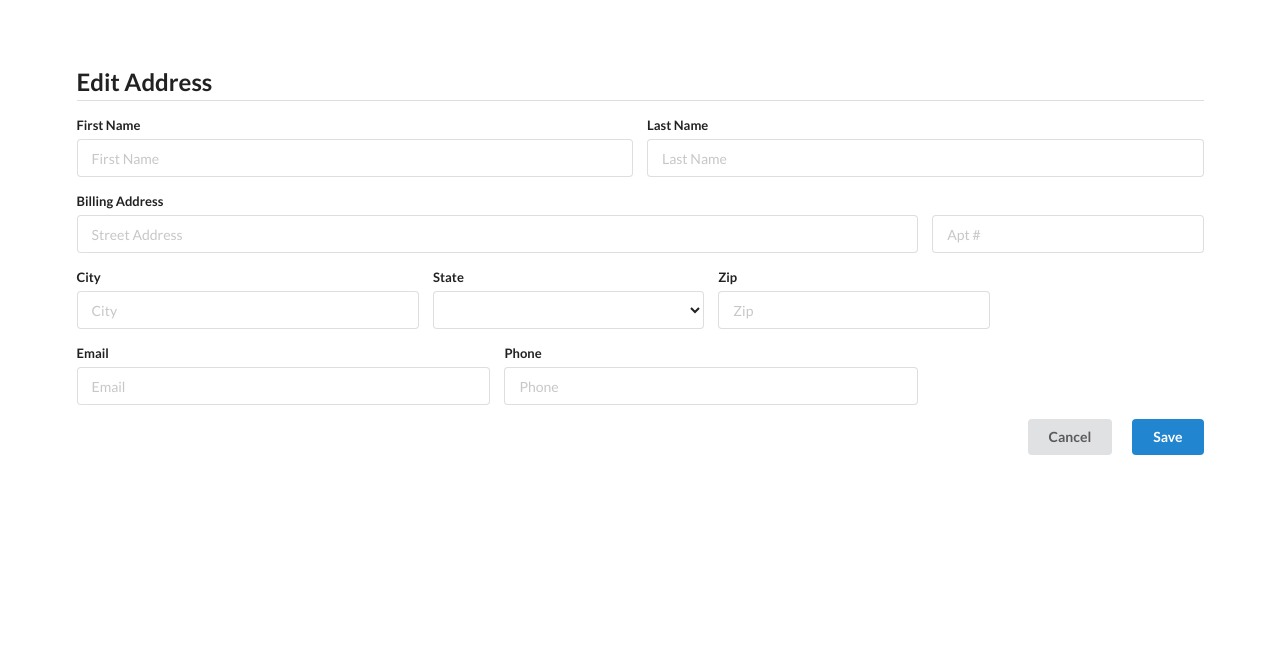
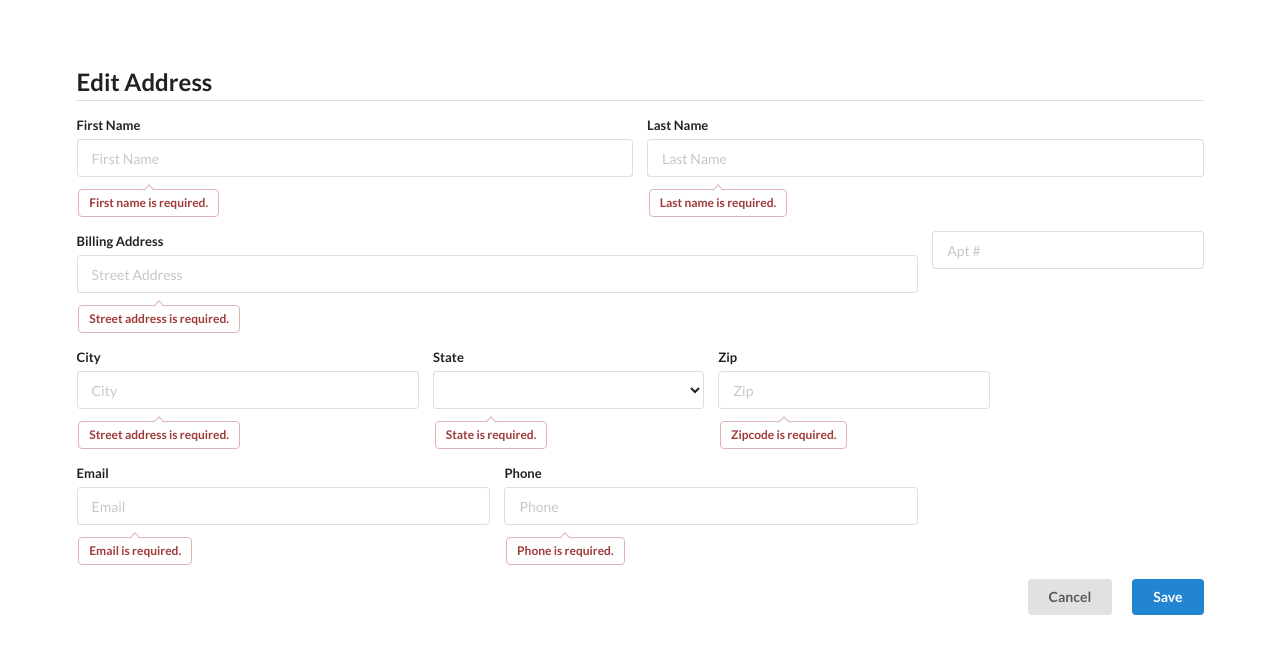
Before and after one commit to pmaher/VueAddressBook, a Vue app in the folder client/: page /edit/1 in a window 1280 px wide. Shown: the top 654 px of the page. Built offline with nearby package versions, Linux system fonts and the light colour scheme; no server answers.

Commit message:
First try at vue form validation

```diff
--- a/client/package.json
+++ b/client/package.json
@@ -12,6 +12,7 @@
     "core-js": "^3.4.3",
     "vue": "^2.6.10",
     "vue-router": "^3.1.4",
+    "vuelidate": "^0.7.5",
     "vuex": "^3.1.2"
   },
   "devDependencies": {
--- a/client/src/components/EditAddress.vue
+++ b/client/src/components/EditAddress.vue
@@ -3,20 +3,33 @@
         <div class="ui form">
             <h2 class="ui dividing header">Edit Address</h2>
             <div class="two fields">
-                <div class="field">
+                <div class="field" :class="$v.editingAddress.firstName.$error ? 'form-group--error error' : ''">
                     <label>First Name</label>
-                    <input type="text" name="shipping[first-name]" placeholder="First Name" v-model="editingAddress.firstName">
+                    <input type="text" name="shipping[first-name]" placeholder="First Name"
+                            v-model="editingAddress.firstName"
+                            @input="$v.editingAddress.firstName.$touch();">
+                    <div class="ui red pointing prompt label" v-if="!$v.editingAddress.firstName.required">First name is required.</div>
+                    <div class="ui red pointing prompt label" v-if="!$v.editingAddress.firstName.minLength">First name must have at least {{ $v.editingAddress.firstName.$params.minLength.min }} letters.</div>
                 </div>
-                <div class="field">
+                <div class="field" :class="$v.editingAddress.lastName.$error ? 'form-group--error error' : ''">
                     <label>Last Name</label>
-                    <input type="text" name="shipping[last-name]" placeholder="Last Name" v-model="editingAddress.lastName">
+                    <input type="text" name="shipping[last-name]" placeholder="Last Name"
+                        v-model="editingAddress.lastName"
+                        @input="$v.editingAddress.lastName.$touch();">
+                    <div class="ui red pointing prompt label" v-if="!$v.editingAddress.lastName.required">Last name is required.</div>
+                    <div class="ui red pointing prompt label" v-if="!$v.editingAddress.lastName.minLength">Last name must have at least {{ $v.editingAddress.lastName.$params.minLength.min }} letters.</div>
                 </div>
             </div>
             <div class="field">
-                <label>Billing Address</label>
+
                 <div class="fields">
-                    <div class="twelve wide field">
-                        <input type="text" name="shipping[address]" placeholder="Street Address" v-model="editingAddress.address">
+                    <div class="twelve wide field" :class="$v.editingAddress.address.$error ? 'form-group--error error' : ''">
+                        <label>Billing Address</label>
+                        <input type="text" name="shipping[address]" placeholder="Street Address"
+                            v-model="editingAddress.address"
+                            @input="$v.editingAddress.address.$touch();">
+                        <div class="ui red pointing prompt label" v-if="!$v.editingAddress.address.required">Street address is required.</div>
+                        <div class="ui red pointing prompt label" v-if="!$v.editingAddress.address.minLength">Street address must have at least {{ $v.editingAddress.address.$params.minLength.min }} letters.</div>
                     </div>
                     <div class="four wide field">
                         <input type="text" name="shipping[address-2]" placeholder="Apt #" v-model="editingAddress.address2">
@@ -24,13 +37,18 @@
                 </div>
             </div>
             <div class="three fields">
-                <div class="five wide field">
+                <div class="five wide field" :class="$v.editingAddress.city.$error ? 'form-group--error error' : ''">
                     <label>City</label>
-                    <input type="text" name="shipping[city]" placeholder="City" v-model="editingAddress.city">
+                    <input type="text" name="shipping[city]" placeholder="City"
+                    v-model="editingAddress.city"
+                    @input="$v.editingAddress.city.$touch();">
+                    <div class="ui red pointing prompt label" v-if="!$v.editingAddress.city.required">Street address is required.</div>
+                    <div class="ui red pointing prompt label" v-if="!$v.editingAddress.city.minLength">Street address must have at least {{ $v.editingAddress.city.$params.minLength.min }} letters.</div>
                 </div>
-                <div class="four wide field">
+                <div class="four wide field" :class="$v.editingAddress.state.$error ? 'form-group--error error' : ''">
                     <label>State</label>
-                    <select class="ui fluid dropdown" v-model="editingAddress.state">
+                    <select class="ui fluid dropdown" v-model="editingAddress.state"
+                        @change="$v.editingAddress.state.$touch();">
                         <option value="">State</option>
                         <option value="AL">Alabama</option>
                         <option value="AK">Alaska</option>
@@ -84,30 +102,44 @@
                         <option value="WI">Wisconsin</option>
                         <option value="WY">Wyoming</option>
                     </select>
+                    <div class="ui red pointing prompt label" v-if="!$v.editingAddress.state.required">State is required.</div>
                 </div>
-                <div class="four wide field">
+                <div class="four wide field" :class="$v.editingAddress.zipcode.$error ? 'form-group--error error' : ''">
                     <label>Zip</label>
-                    <input type="text" name="shipping[zipcode]" placeholder="Zip" v-model="editingAddress.zipcode">
+                    <input type="text" name="shipping[zipcode]" placeholder="Zip"
+                        v-model="editingAddress.zipcode"
+                        @input="$v.editingAddress.zipcode.$touch();">
+                    <div class="ui red pointing prompt label" v-if="!$v.editingAddress.zipcode.required">Zipcode is required.</div>
+                    <div class="ui red pointing prompt label" v-if="!$v.editingAddress.zipcode.minLength">Zipcode must have at least {{ $v.editingAddress.zipcode.$params.minLength.min }} characters.</div>
                 </div>
             </div>
             <div class="two fields">
-                <div class="six wide field">
+                <div class="six wide field" :class="$v.editingAddress.email.$error ? 'form-group--error error' : ''">
                     <label>Email</label>
-                    <input type="text" name="shipping[email]" placeholder="Email" v-model="editingAddress.email">
+                    <input type="text" name="shipping[email]" placeholder="Email"
+                        v-model="editingAddress.email"
+                        @input="$v.editingAddress.email.$touch();">
+                    <div class="ui red pointing prompt label" v-if="!$v.editingAddress.email.required">Email is required.</div>
+                    <div class="ui red pointing prompt label" v-if="!$v.editingAddress.email.email">You must provide a valid email address.</div>
                 </div>
-                <div class="six wide field">
+                <div class="six wide field" :class="$v.editingAddress.phone.$error ? 'form-group--error error' : ''">
                     <label>Phone</label>
-                    <input type="text" name="shipping[phone]" placeholder="Phone" v-model="editingAddress.phone">
+                    <input type="text" name="shipping[phone]" placeholder="Phone"
+                        v-model="editingAddress.phone"
+                        @input="$v.editingAddress.phone.$touch();">
+                    <div class="ui red pointing prompt label" v-if="!$v.editingAddress.phone.required">Phone is required.</div>
+                    <div class="ui red pointing prompt label" v-if="!$v.editingAddress.phone.minLength">Phone must have at least {{ $v.editingAddress.zipcode.$params.minLength.min }} characters.</div>
                 </div>
             </div>
-            <div class="">
-                <button class="ui primary button right floated" @click="updateAddress(editingAddress)">Save</button>
+            <div>
+                <button class="ui primary button right floated" @click="validateAndSubmit(editingAddress)">Save</button>
                 <button class="ui button right floated" @click="cancelEdit">Cancel</button>
             </div>
         </div>
     </div>
 </template>
 <script>
+import { required, email, minLength, between } from "vuelidate/lib/validators";
 import { mapActions, mapGetters } from 'vuex';
 export default {
     name: 'EditAddress',
@@ -115,6 +147,13 @@ export default {
         ...mapActions(['fetchAddress', 'updateAddress']),
         cancelEdit() {
             this.$router.push(`/`);
+        },
+        validateAndSubmit(address) {
+            if (this.$v.$invalid) {
+                this.submitStatus = 'ERROR'
+            } else {
+                this.submitStatus = 'Good'
+            }
         }
     },
     computed: {
@@ -123,6 +162,45 @@ export default {
     created() {
         this.fetchAddress(this.$route.params.id);
     },
+    validations: {
+        editingAddress : {
+            firstName: {
+                required,
+                minLength: minLength(4)
+            },
+            lastName: {
+                required,
+                minLength: minLength(4)
+            },
+            address: {
+                required,
+                minLength: minLength(4)
+            },
+            city: {
+                required,
+                minLength: minLength(4)
+            },
+            state: {
+                required
+            },
+            zipcode: {
+                required,
+                minLength: minLength(4)
+            },
+            email: {
+                required,
+                email
+            },
+            phone: {
+                required,
+                minLength: minLength(4)
+            },
+        }
+
+        // age: {
+        //     between: between(20, 30)
+        // }
+    }
 }
 </script>
 <style scoped>
--- a/client/src/main.js
+++ b/client/src/main.js
@@ -4,8 +4,10 @@ import App from './App';
 import store from './store';
 import AddressList from './components/AddressList';
 import EditAddress from './components/EditAddress';
+import Vuelidate from "vuelidate";
 
 Vue.use(VueRouter);
+Vue.use(Vuelidate);
 
 export const router = new VueRouter({
     //use browser router mode rather than hashrouter
```
Also changed, not shown: 1 other file (tests, documents, lock files or other folders).
